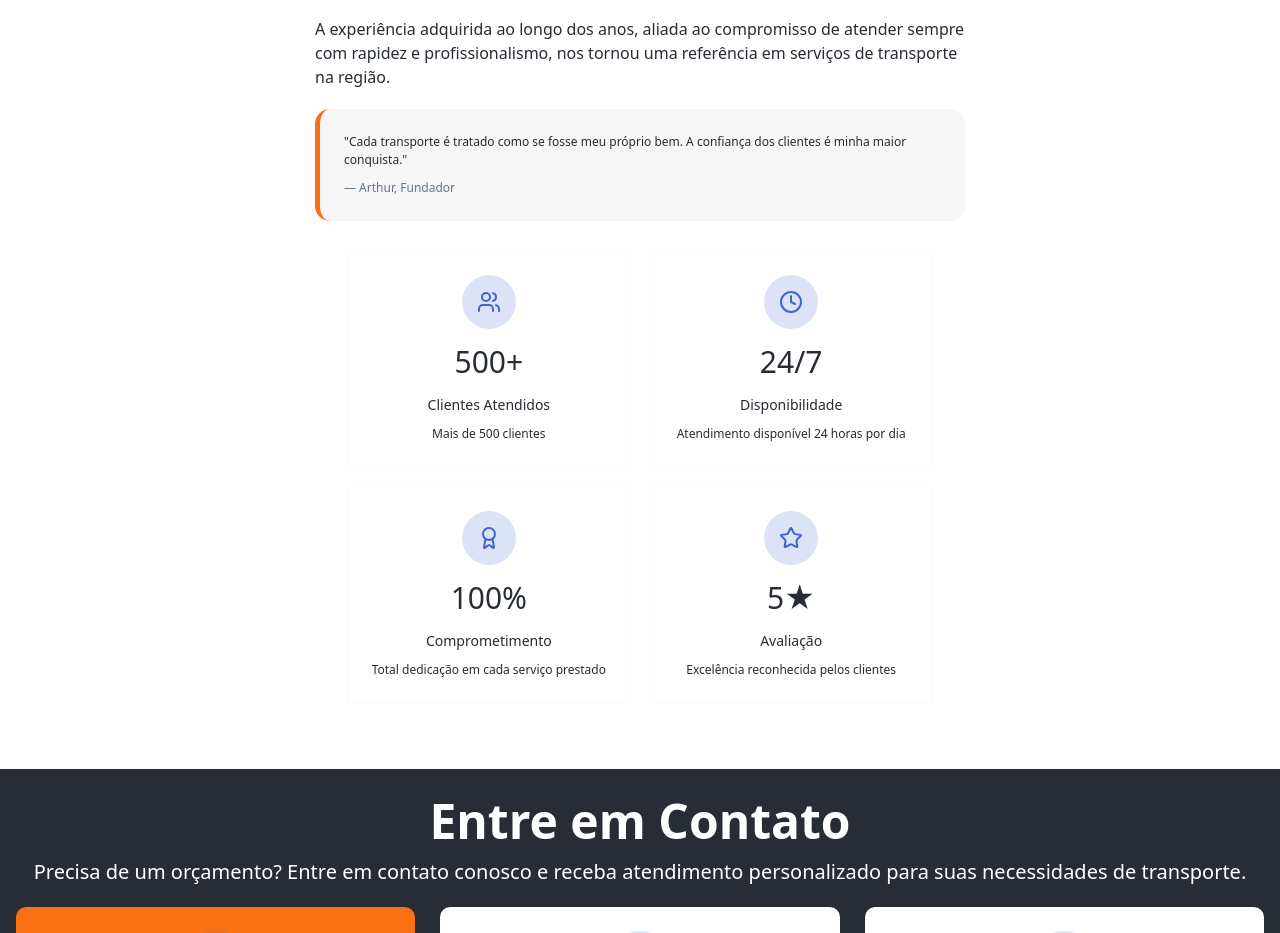
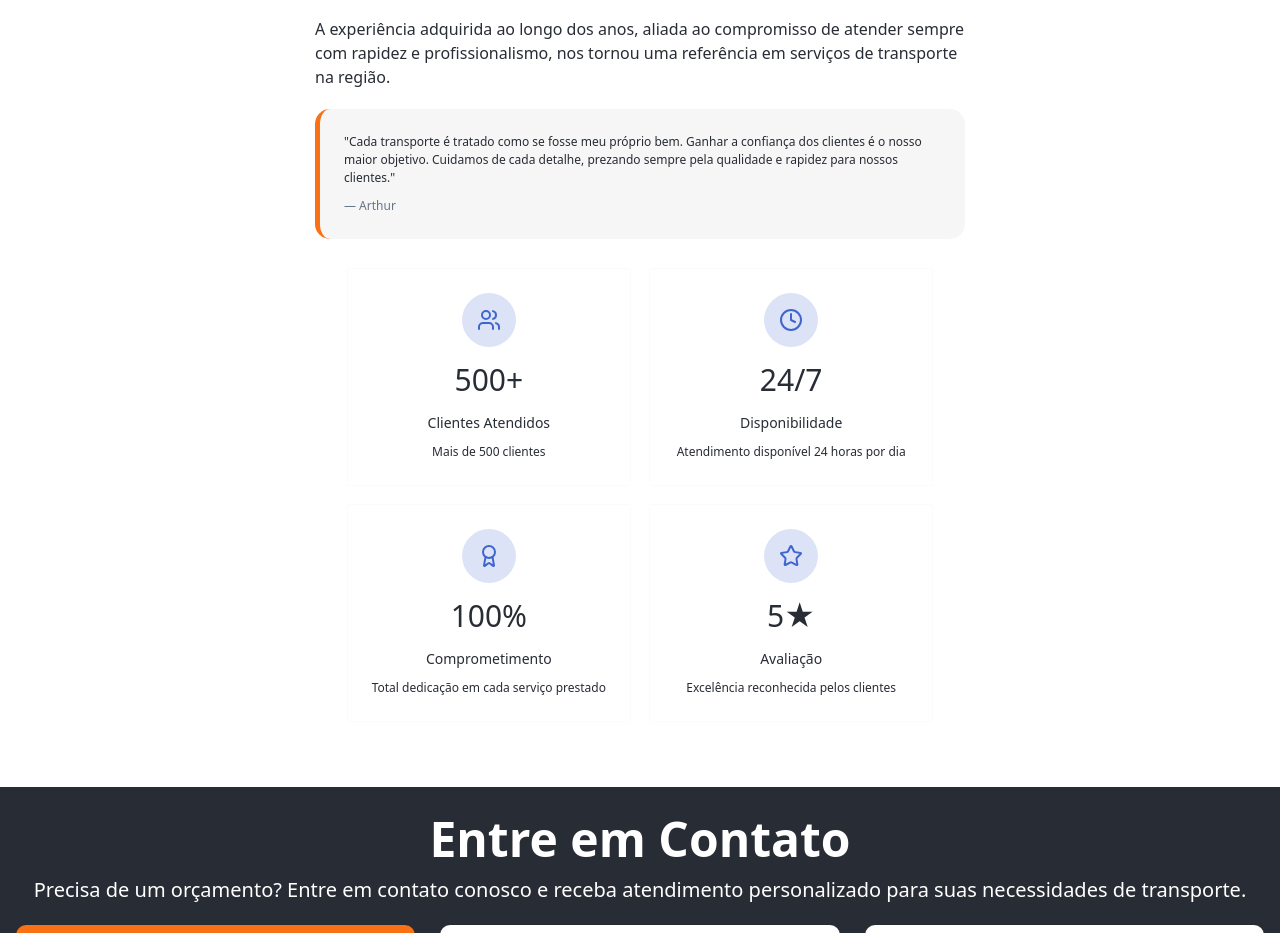
Before and after one commit to Roberto-Jr-Passarela/ArthurFretes_moto_guincho, a plain HTML site: page index.html in a window 1280 px wide. Shown: the part 3045-3978 px from the top of the page. Drawn offline with Linux system fonts and the light colour scheme.

Commit message:
comentário

```diff
--- a/index.html
+++ b/index.html
@@ -196,8 +196,8 @@
                     <p>A experiência adquirida ao longo dos anos, aliada ao compromisso de atender sempre com rapidez e profissionalismo, nos tornou uma referência em serviços de transporte na região.</p>
 
                     <div id="div-comentario-pg4">
-                        <p>"Cada transporte é tratado como se fosse meu próprio bem. A confiança dos clientes é minha maior conquista."</p>
-                        <p id="p-name-pg4">— Arthur, Fundador</p>
+                        <p>"Cada transporte é tratado como se fosse meu próprio bem. Ganhar a confiança dos clientes é o nosso maior objetivo. Cuidamos de cada detalhe, prezando sempre pela qualidade e rapidez para nossos clientes."</p>
+                        <p id="p-name-pg4">— Arthur</p>
                     </div>
                 </div>
                 <div  id="lado-direito-pg4">
```
